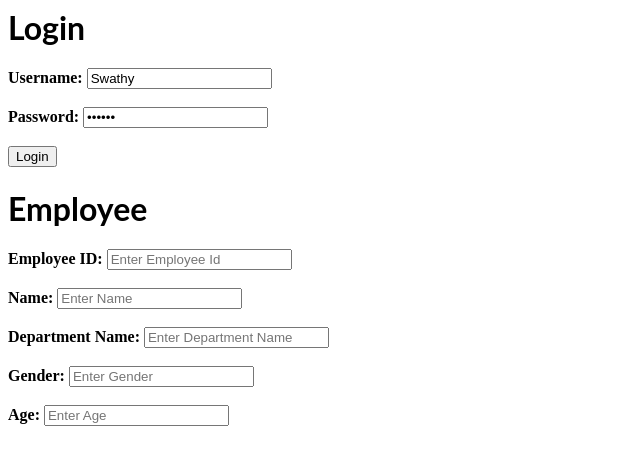
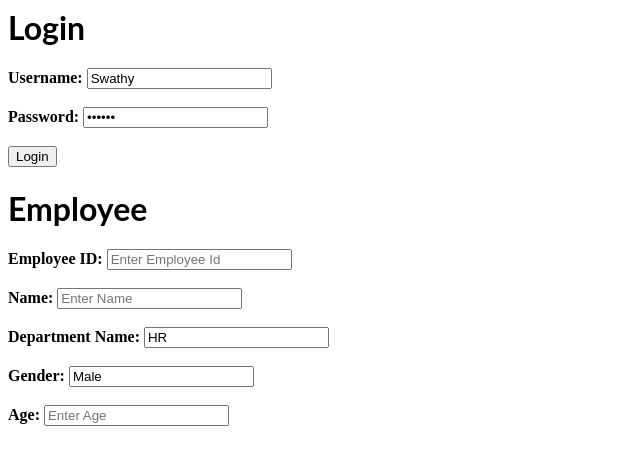
Before and after one commit to swathysroy/React_Basics_2, a React (Create React App) app: page / in a window 1280 px wide. Shown: the top 464 px of the page, without its empty margins (0-640 px from the left). Built offline with nearby package versions, Linux system fonts and the light colour scheme.

Commit message:
1 file modified

```diff
--- a/src/Employee.js
+++ b/src/Employee.js
@@ -21,7 +21,7 @@ class Employee extends React.Component {
           <b>Name: </b>
         </label>
         <input
-          type="password"
+          type="text"
           placeholder="Enter Name"
           name="name"
           value={this.props.name}
@@ -73,8 +73,8 @@ Employee.propTypes = {
 };
 
 Employee.defaultProps = {
-  uname: "String value...",
-  pass: "String value..."
+  gender: "Male",
+  deptname: "HR"
 };
 
 export default Employee;
```
